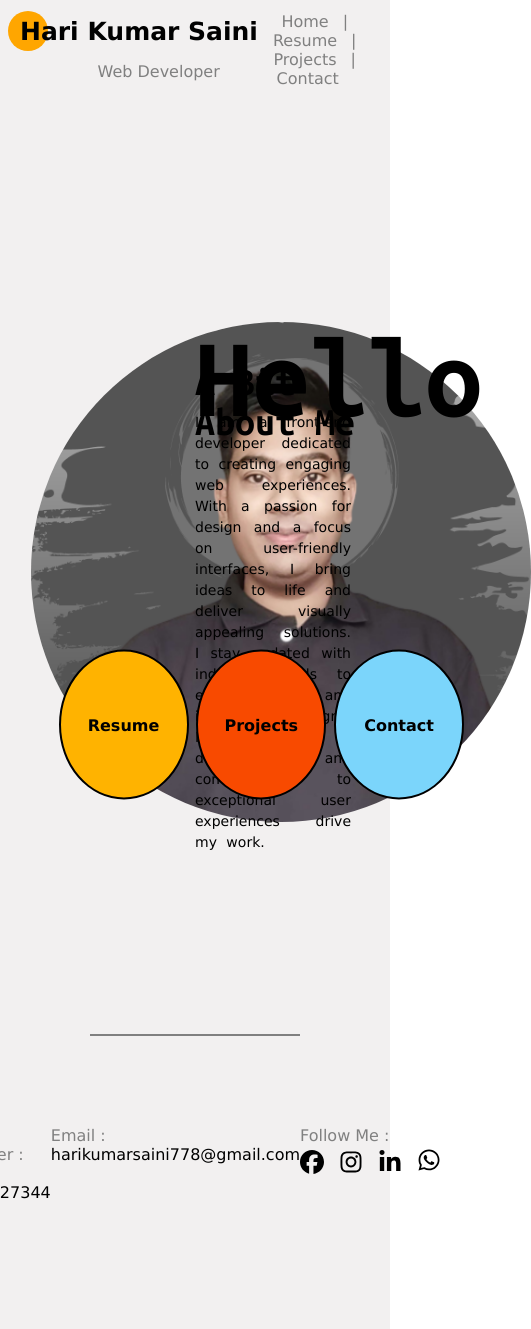
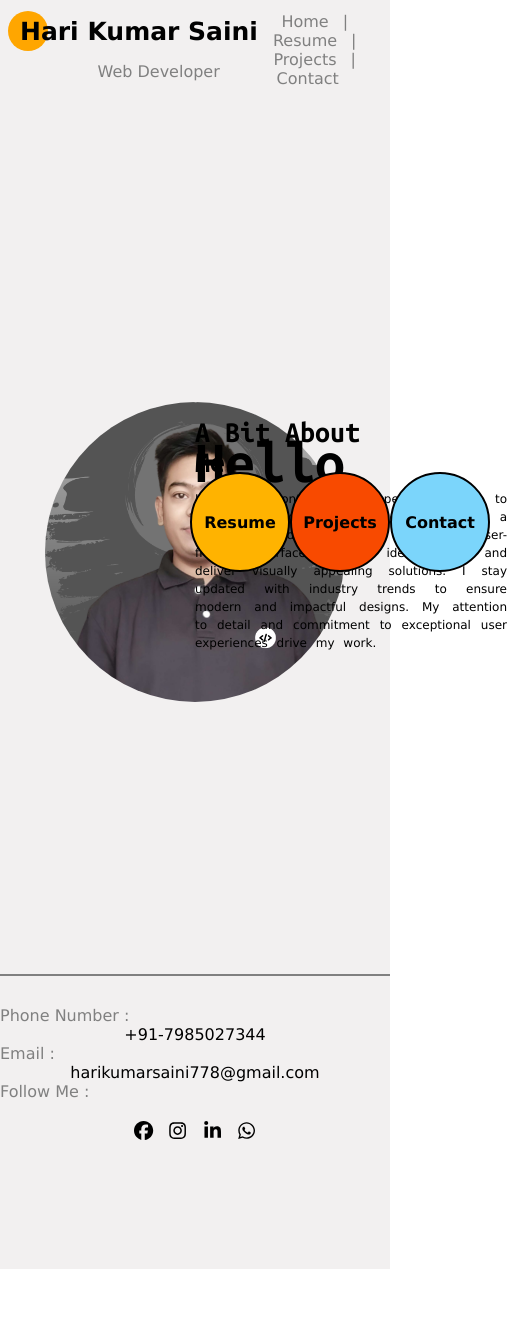
Before and after one commit to harisaini778/my-portfolio, a React (Create React App) app: page / in a window 390 px wide. Shown: the whole page, 531 px wide, since content can reach past the window. After the commit the page ends 1269 px from the top, so only its background shows below. Built offline with nearby package versions, Linux system fonts and the light colour scheme; a web font is replaced by a local one.

Commit message:
Updated the stylesheets to rendered the portfolio on mobile screens

```diff
--- a/src/components/Body.module.css
+++ b/src/components/Body.module.css
@@ -163,9 +163,47 @@
     transform: translateY(-45%);
   }
 }
+
 .resume-circle:hover,
 .resume-projects:hover,
 .resume-contacts:hover {
   background-color: white;
   color: black;
 }
+
+/* Media Queries */
+
+@media screen and (max-width: 768px) {
+  /* Styles for screens up to 768px wide (mobile) */
+  .body-img {
+    width: 300px;
+    height: 300px;
+    left: 50%;
+    transform: translate(-50%, 10%);
+  }
+
+  .greetings {
+    font-size: 60px;
+    transform: translateY(-150%);
+  }
+
+  .about {
+    font-size: 30px;
+    transform: translateY(-175%);
+  }
+
+  .about-des {
+    font-size: 12px;
+    width: 80%;
+    transform: translateY(-20%);
+  }
+
+  .resume-circle,
+  .resume-projects,
+  .resume-contacts {
+    width: 100px;
+    height: 100px;
+    left: 50%;
+    transform: translateX(-50%);
+  }
+}
--- a/src/components/Contact.css
+++ b/src/components/Contact.css
@@ -13,31 +13,32 @@
     margin-bottom: 100px;
 }
 
-
 .contact-items {
-    /* border: 1px solid black; */
     text-align: center;
     padding: 10px;
 }
-.items-left{
+
+.items-left {
     text-align: start;
     margin-top: 35px;
 }
-.items-right{
-    text-align:center;
+
+.items-right {
+    text-align: center;
 }
+
 .static-contact-details {
     display: flex;
     flex-direction: column;
     justify-content: space-between;
-    align-items:flex-start;
+    align-items: flex-start;
     margin-left: 80px;
 }
 
 .static-contact-details-list {
     display: flex;
     flex-direction: column;
-    align-items:flex-start;
+    align-items: flex-start;
     justify-content: space-between;
     padding: 25px;
 }
@@ -79,18 +80,16 @@
     font-weight: bold;
     font-family: Verdana, Geneva, Tahoma, sans-serif;
     font-size: 20px;
-    /* border: none; */
-    width:150px;
-    height:150px;
+    width: 150px;
+    height: 150px;
     border-radius: 100%;
-    /* border-radius: 4px; */
     cursor: pointer;
     border: 1px solid black;
 }
 
 .contact-form button:hover {
     background-color: white;
-    color:black
+    color: black;
 }
 
 .contact-form button:focus {
@@ -103,9 +102,20 @@
 
 /* Optional: Adjust the styling of the form on smaller screens */
 @media screen and (max-width: 480px) {
+    .contact-container {
+        grid-template-columns: 1fr;
+    }
 
-    .contact-form input,
-    .contact-form textarea {
-        width: 100%;
+    .items-left,
+    .items-right {
+        margin-top: 0;
+    }
+
+    .static-contact-details {
+        margin-left: 0;
+    }
+
+    .contact-form .form-column {
+        margin-right: 0;
     }
 }
--- a/src/components/Footer.module.css
+++ b/src/components/Footer.module.css
@@ -1,41 +1,80 @@
-.footer-body{
+.footer-body {
     height: 35vh;
     width: 100vw;
     background-color: rgb(242, 240, 240);
 }
+
 .footer-list-ul {
-    display:flex;
+    display: flex;
     flex-direction: row;
-    justify-content:space-around;
-    justify-self: center;
+    justify-content: space-around;
     list-style-type: none;
-    color:grey;
+    color: grey;
     font-weight: 500;
     font-family: Verdana, Geneva, Tahoma, sans-serif;
     font-size: 16px;
 }
+
 .linebreak {
     border: 1px solid grey;
     margin: 90px;
     /* Adjust the height to make the line break visible */
 }
-.icon{
+
+.icon {
     display: flex;
     flex-direction: row;
-    justify-content:space-around;
+    justify-content: space-around;
     align-items: center;
 }
+
 .icon svg {
     width: 1.5em;
     height: 1.5em;
-    color:black;
+    color: black;
 }
+
 .icon a:not(:last-child) {
     margin-right: 15px;
     margin-top: 5px;
 }
-.footercontacts{
-    color:black;
-    font-family:Verdana, Geneva, Tahoma, sans-serif;
+
+.footercontacts {
+    color: black;
+    font-family: Verdana, Geneva, Tahoma, sans-serif;
     font-weight: normal;
 }
+
+/* Media Queries */
+
+@media screen and (max-width: 768px) {
+
+    /* Styles for screens up to 768px wide (mobile) */
+    .footer-list-ul {
+        flex-direction: column;
+        justify-content: center;
+    }
+
+    .linebreak {
+        margin: 30px 0;
+    }
+
+    .icon {
+        justify-content: center;
+        margin-top: 20px;
+    }
+
+    .icon a:not(:last-child) {
+        margin-right: 15px;
+        margin-top: 0;
+    }
+
+    .icon svg {
+        width: 1.2em;
+        height: 1.2em;
+    }
+
+    .footercontacts {
+        text-align: center;
+    }
+}
--- a/src/components/Project.css
+++ b/src/components/Project.css
@@ -1,16 +1,24 @@
-.body{
+.body {
     overflow-x: hidden;
     overflow-y: hidden;
 }
 
-.project-container{
+.project-container {
     display: grid;
     grid-template-columns: 1fr 1fr;
     grid-area: 1fr 1fr;
-    gap:10px;
+    gap: 10px;
 }
-.project-items{
-    border:1px solid black;
+
+.project-items {
+    border: 1px solid black;
     text-align: center;
     padding: 10px;
 }
+
+/* Adjustments for smaller screens */
+@media screen and (max-width: 480px) {
+    .project-container {
+        grid-template-columns: 1fr;
+    }
+}
--- a/src/components/Resume.css
+++ b/src/components/Resume.css
@@ -1,42 +1,60 @@
+/* Styles for the original screen */
 body {
     overflow-x: hidden;
 }
+
 .resume-container {
     display: grid;
     grid-template-columns: 1.5fr 0.80fr 1.5fr;
-    /* Three equal columns */
     grid-template-rows: 1fr 1fr 1fr;
-    /* Three equal rows */
     gap: 10px;
-    /* Gap between grid items */
     margin: 120px;
     font-family: Verdana, Geneva, Tahoma, sans-serif;
     position: relative;
-    /* overflow-x: hidden; */
 }
 
 .resume-item {
-    /* border: 1px solid #ccc; */
     padding: 10px;
     text-align: center;
 }
-.last-col-items{
+
+.last-col-items {
     text-align: left;
 }
-.line{
-    margin-top:30px;
+
+.line {
+    margin-top: 30px;
     border: 1px solid grey;
 }
-.skills-list{
+
+.skills-list {
     margin-bottom: -180px;
 }
-.resume-heading{
+
+.resume-heading {
     position: relative;
-    left:19.5%;
+    left: 19.5%;
     transform: translateY(100%);
     font-size: 40px;
 }
-.class{
-    color:gray;
+
+.class {
+    color: gray;
     font-size: medium;
 }
+
+/* Styles for smaller screens */
+@media screen and (max-width: 480px) {
+    .resume-container {
+        margin: 60px;
+    }
+
+    .resume-heading {
+        left: 10%;
+        font-size: 30px;
+    }
+
+    .class {
+        font-size: small;
+    }
+}
--- a/src/components/Skills.css
+++ b/src/components/Skills.css
@@ -1,3 +1,4 @@
+/* Styles for the original screen */
 .skills-box {
     width: 100%;
     height: 22px;
@@ -12,14 +13,30 @@
 
 .fill {
     height: 100%;
-    background-color:black;
+    background-color: black;
     transition: width 1s ease-in-out;
     border-right: 1px solid #fff;
     /* Add border style here */
     color: white;
 }
-.skills-title{
+
+.skills-title {
     font-family: Verdana, Geneva, Tahoma, sans-serif;
     font-size: 18px;
-    color:grey;
+    color: grey;
 }
+
+/* Styles for smaller screens */
+@media screen and (max-width: 480px) {
+    .skills-box {
+        height: 18px;
+        margin-bottom: 8px;
+        margin-top: 8px;
+        /* Adjust the height and margins for smaller screens */
+    }
+
+    .skills-title {
+        font-size: 16px;
+        /* Adjust the font size for smaller screens */
+    }
+}
```
Lines whose indentation alone changed are shown as unchanged.
